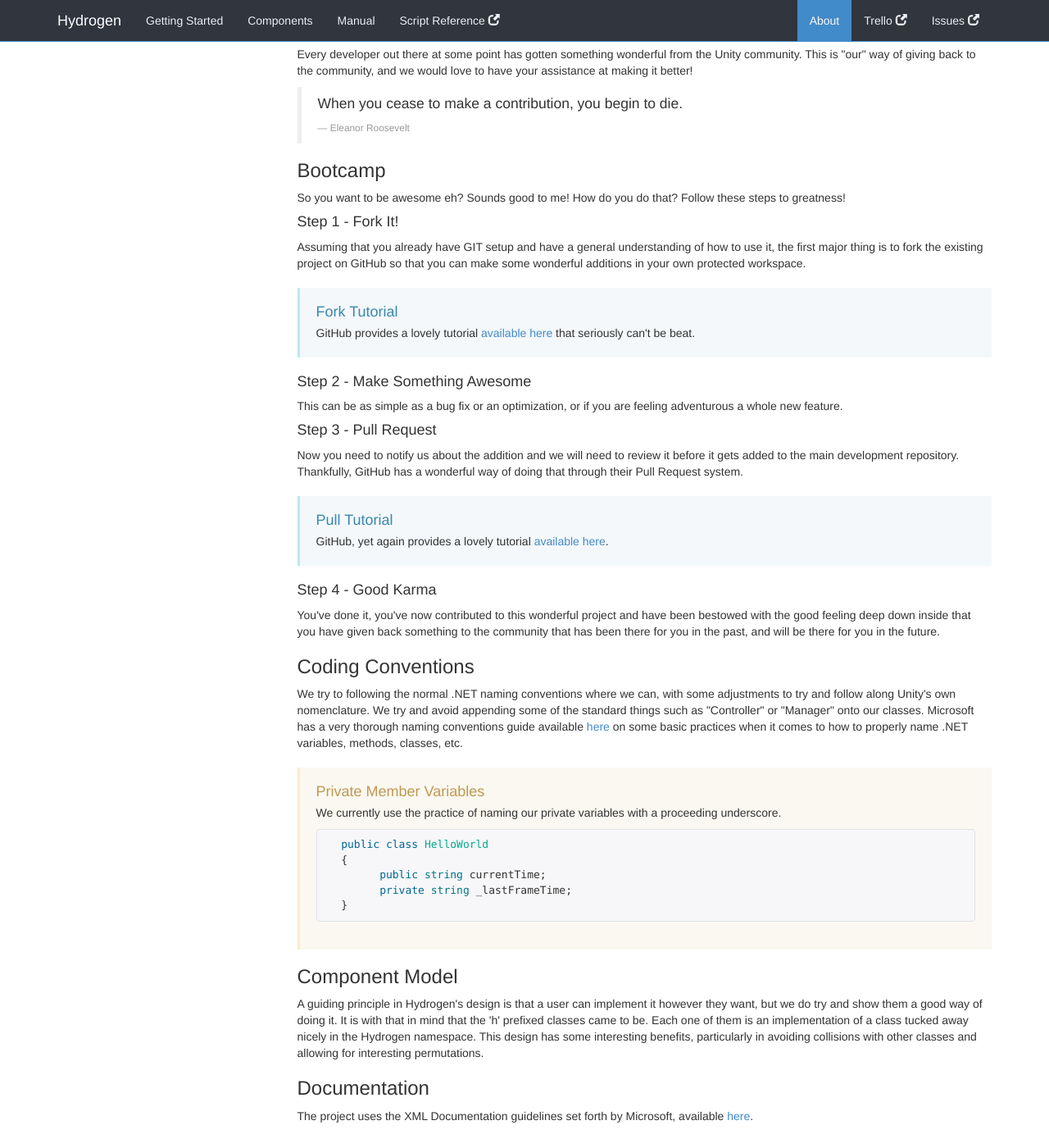
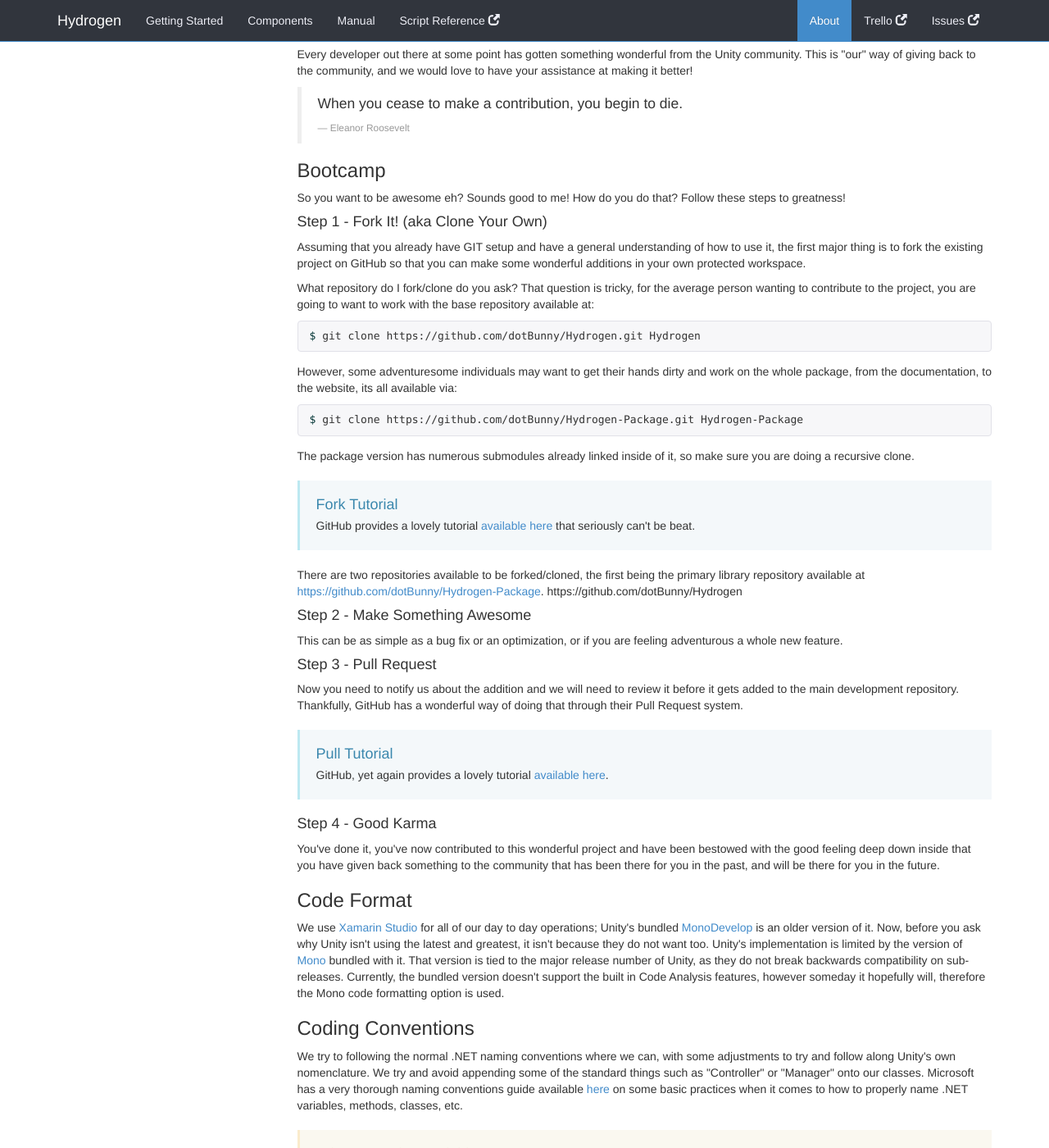
Before and after one commit to dotBunny/Hydrogen, a Jekyll site: the page built from about.html, in a window 1280 px wide and 1400 px high, scrolled down 1157 px. Shown: the whole window at 82% size. Built offline with Jekyll 4.4.1, drawn with Linux system fonts in a browser that asks for light colours; nearby versions of some CDN libraries; Markdown is read by kramdown in place of the engine named in the settings; comment, search, counter and statistics services are not loaded; some of the changed text lies outside the part shown.

Commit message:
Code Format

```diff
--- a/_includes/nav-about.html
+++ b/_includes/nav-about.html
@@ -8,6 +8,7 @@
   <a href="#contributing">Contributing</a>
   <ul class="nav">
   	<li><a href="#contributing-bootcamp">Bootcamp</a></li>
+    <li><a href="#contributing-format">Code Format</a></li>
     <li><a href="#contributing-conventions">Coding Conventions</a></li>
     <li><a href="#contributing-component">Component Model</a></li>
     <li><a href="#contributing-documentation">Documentation</a></li>
--- a/about.html
+++ b/about.html
@@ -60,13 +60,20 @@ base_url: "../"
   <h3 id="contributing-bootcamp">Bootcamp</h3>
   <p>So you want to be awesome eh? Sounds good to me! How do you do that? Follow these steps to greatness!
 
-  	<h4>Step 1 - Fork It!</h4>
+  	<h4>Step 1 - Fork It! (aka Clone Your Own)</h4>
   	<p>Assuming that you already have GIT setup and have a general understanding of how to use it, the first major thing is to fork the existing project on GitHub so that you can make some wonderful additions in your own protected workspace.</p>
+  	<p>What repository do I fork/clone do you ask? That question is tricky, for the average person wanting to contribute to the project, you are going to want to work with the base repository available at:</p>
+  	{% highlight bash %}$ git clone https://github.com/dotBunny/Hydrogen.git Hydrogen{% endhighlight %}
+  	<p>However, some adventuresome individuals may want to get their hands dirty and work on the whole package, from the documentation, to the website, its all available via:</p>
+  	{% highlight bash %}$ git clone https://github.com/dotBunny/Hydrogen-Package.git Hydrogen-Package{% endhighlight %}
+  	<p>The package version has numerous submodules already linked inside of it, so make sure you are doing a recursive clone.</p>
     <div class="bs-callout bs-callout-info">
 		  <h4>Fork Tutorial</h4>
 	      <p>GitHub provides a lovely tutorial <a href="https://help.github.com/articles/fork-a-repo">available here</a> that seriously can't be beat.</p>
 	 </div>
-
+	 <p>
+	 There are two repositories available to be forked/cloned,  the first being the primary library repository available at <a href="https://github.com/dotBunny/Hydrogen-Package">https://github.com/dotBunny/Hydrogen-Package</a>.
+		 https://github.com/dotBunny/Hydrogen
 	 <h4>Step 2 - Make Something Awesome</h4>
 	 <p>This can be as simple as a bug fix or an optimization, or if you are feeling adventurous a whole new feature.</p>
 
@@ -80,17 +87,20 @@ base_url: "../"
 	 <h4>Step 4 - Good Karma</h4>
 	 <p>You've done it, you've now contributed to this wonderful project and have been bestowed with the good feeling deep down inside that you have given back something to the community that has been there for you in the past, and will be there for you in the future.</p>
 
-  <h3 id="contributing-conventions">Coding Conventions</h3>
-  <p>We try to following the normal .NET naming conventions where we can, with some adjustments to try and follow along Unity's own nomenclature. We try and avoid appending some of the standard things such as "Controller" or "Manager" onto our classes. Microsoft has a very thorough naming conventions guide available <a href="http://msdn.microsoft.com/en-us/library/xzf533w0(v=vs.71).aspx">here</a> on some basic practices when it comes to how to properly name .NET variables, methods, classes, etc. </p>
+	<h3 id="contributing-format">Code Format</h3>
+	  <p>We use <a href="http://xamarin.com/studio">Xamarin Studio</a> for all of our day to day operations; Unity's bundled <a href="http://monodevelop.com/">MonoDevelop</a> is an older version of it. Now, before you ask why Unity isn't using the latest and greatest, it isn't because they do not want too. Unity's implementation is limited by the version of <a href="http://mono-project.com/Main_Page">Mono</a> bundled with it. That version is tied to the major release number of Unity, as they do not break backwards compatibility on sub-releases. Currently, the bundled version doesn't support the built in Code Analysis features, however someday it hopefully will, therefore the Mono code formatting option is used.</p>
+	  <h3 id="contributing-conventions">Coding Conventions</h3>
+	  <p>We try to following the normal .NET naming conventions where we can, with some adjustments to try and follow along Unity's own nomenclature. We try and avoid appending some of the standard things such as "Controller" or "Manager" onto our classes. Microsoft has a very thorough naming conventions guide available <a href="http://msdn.microsoft.com/en-us/library/xzf533w0(v=vs.71).aspx">here</a> on some basic practices when it comes to how to properly name .NET variables, methods, classes, etc. </p>
       <div class="bs-callout bs-callout-warning">
 		  <h4>Private Member Variables</h4>
 	      <p>We currently use the practice of naming our private variables with a proceeding underscore. </p>
 {% highlight csharp %}
-  public class HelloWorld
-  {
-  	public string currentTime;
-  	private string _lastFrameTime;
-  }{% endhighlight %}
+public class HelloWorld
+{
+		public string MyMessage = "Ping";
+		private string _messageResponse = "Pong";
+}
+{% endhighlight %}
 	 	</div>
 
   <h3 id="contributing-component">Component Model</h3>
--- a/getting-started.html
+++ b/getting-started.html
@@ -18,7 +18,6 @@ base_url: "../"
     <h3 id="download-unity">Unity Asset Store</h3>
     <p>The fastest way to get Hydrogen into your project is to download the packaged version from the Unity Asset Store. Included in the package is a bunch of example content that demonstrates how the framework <em>may</em> be used.</p>
     <p><a class="btn btn-lg btn-primary" href="{{ site.asset_store }}" onclick="_gaq.push(['_trackEvent', 'Getting Started', 'Download', 'Unity Asset Store']);" role="button">Open Unity Asset Store</a></p>
-
     <h3 id="download-clone">GitHub</h3>
     <p>It's only natural that you would use GIT as it is our preferred way of getting access to Hydrogen.
     <div class="bs-docs-dl-options">
```
